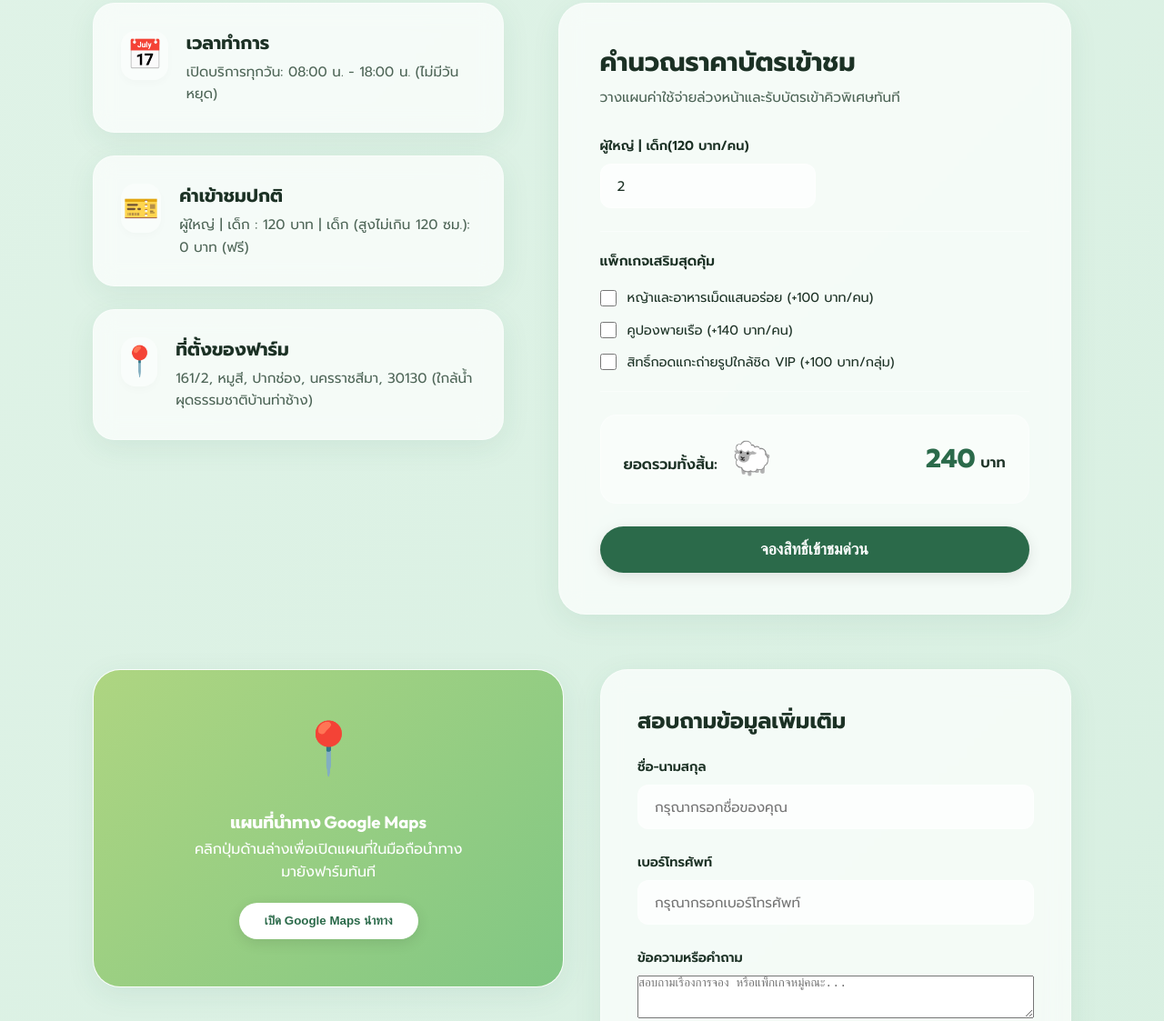
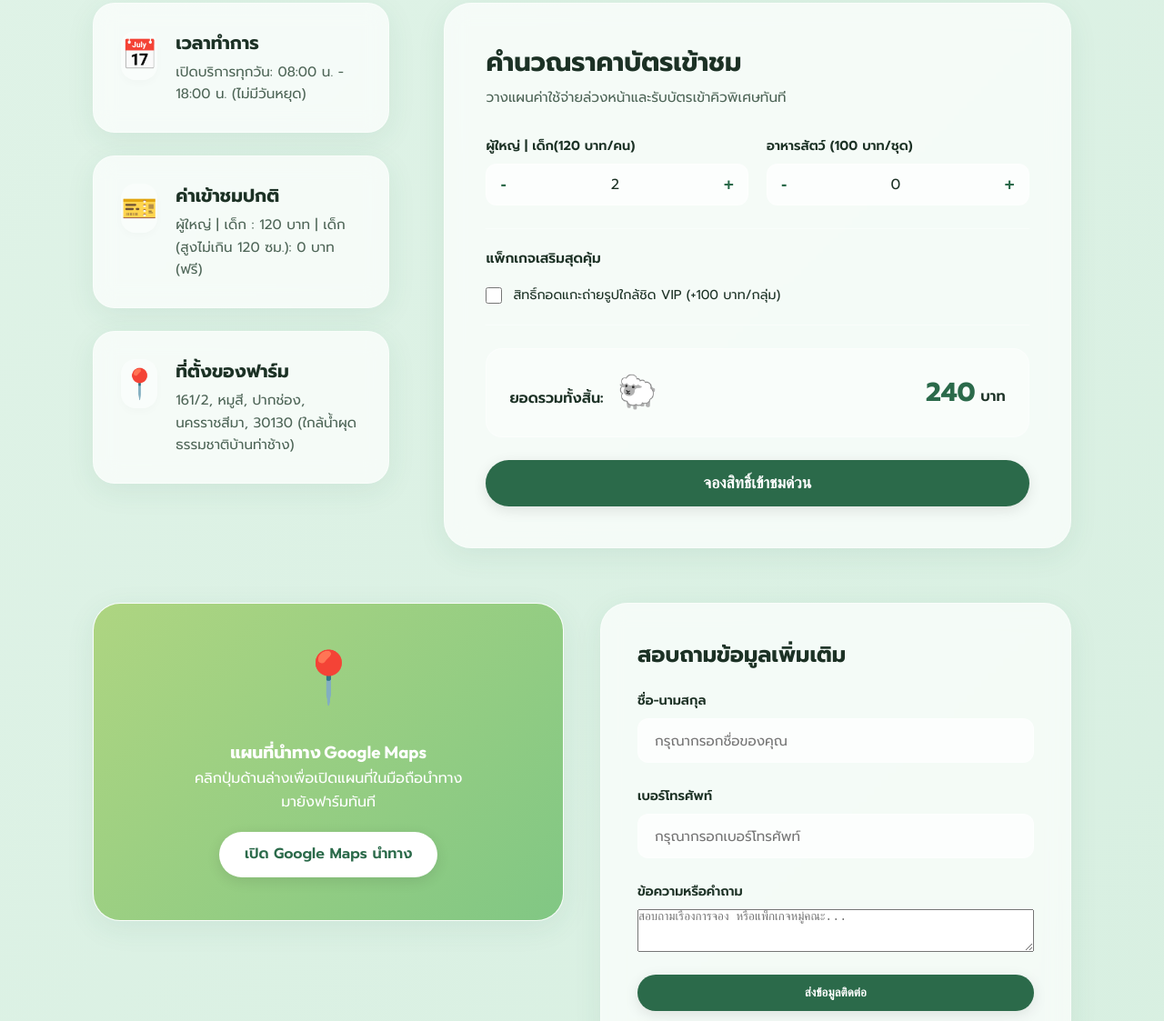
Before and after one commit to stardoiservice/StardoiFarmKhaoyai, a plain HTML site: page index.html in a window 1280 px wide. Shown: the part 5557-6680 px from the top of the page at 91% size. Drawn offline with Linux system fonts and the light colour scheme; a web font is replaced by a local one.

Commit message:
Add files via upload

```diff
--- a/app.js
+++ b/app.js
@@ -107,7 +107,7 @@
   'label-adults': { th: 'ผู้ใหญ่ | เด็ก(120 บาท/คน)', en: 'Adult | Child (120 THB/person)', zh: '成人 | 儿童 (120泰铢/人)', ja: '大人 | 子供 (120バーツ/人)' },
   'label-kids': { th: 'เด็ก เล็ก ฟรี (สูงไม่เกิน 120 ซม.)', en: 'Small Child FREE (under 120cm)', zh: '幼童 免费 (120厘米以下)', ja: '幼児 無料 (身長120cm以下)' },
   'label-addons': { th: 'แพ็กเกจเสริมสุดคุ้ม', en: 'Special Value Add-ons', zh: '超值附加服务', ja: '特別バリューオプション' },
-  'addon-feeding': { th: 'หญ้าและอาหารเม็ดแสนอร่อย (+100 บาท/คน)', en: 'Grass & Delicious Feed Pellets (+100 THB/person)', zh: '牧草和美味饲料颗粒 (+100 泰铢/人)', ja: '牧草と美味しいペレットエサ (+100 バーツ/人)' },
+  'addon-feeding': { th: 'อาหารสัตว์ (100 บาท/ชุด)', en: 'Animal Feed (100 THB/set)', zh: '动物饲料 (100泰铢/套)', ja: '動物の餌 (100バーツ/セット)' },
   'addon-cafe': { th: 'คูปองพายเรือ (+140 บาท/คน)', en: 'Kayak Voucher (+140 THB/person)', zh: '皮划艇体验券 (+140 泰铢/人)', ja: 'カヤックバウチャー (+140 バーツ/人)' },
   'addon-photo': { th: 'สิทธิ์กอดแกะถ่ายรูปใกล้ชิด VIP (+100 บาท/กลุ่ม)', en: 'VIP Close Sheep Hug & Photo Session (+100 THB/group)', zh: 'VIP 近距离拥抱羊群及拍照 (+100 泰铢/组)', ja: 'VIP 羊とのハグ＆写真撮影 (+100 バーツ/グループ)' },
   'label-total': { th: 'ยอดรวมทั้งสิ้น:', en: 'Estimated Total:', zh: '预估总计：', ja: 'お見積もり合計：' },
@@ -283,8 +283,19 @@
 // ==========================================================================
 // 6. Ticket Estimator Calculator
 // ==========================================================================
+function updateSpinner(id, change) {
+  const input = document.getElementById(id);
+  if (input) {
+    let val = parseInt(input.value) || 0;
+    val += change;
+    if (val < parseInt(input.min || 0)) val = parseInt(input.min || 0);
+    input.value = val;
+    calculateTotal();
+  }
+}
+
 function initCalculator() {
-  const inputs = ['calcAdults', 'calcKids', 'addonFeeding', 'addonKayak', 'addonPhoto'];
+  const inputs = ['calcAdults', 'addonFeeding', 'addonPhoto'];
   inputs.forEach(id => {
     const el = document.getElementById(id);
     if (el) {
@@ -299,7 +310,6 @@
 function calculateTotal() {
   const adultsInput = document.getElementById('calcAdults');
   const addonFeeding = document.getElementById('addonFeeding');
-  const addonKayak = document.getElementById('addonKayak');
   const addonPhoto = document.getElementById('addonPhoto');
   const totalPriceEl = document.getElementById('totalPrice');
 
@@ -311,13 +321,11 @@
   let total = people * 120;
 
   // Add-ons calculations
-  if (addonFeeding && addonFeeding.checked) {
-    total += people * 100;
+  if (addonFeeding) {
+    const feedingSets = parseInt(addonFeeding.value) || 0;
+    total += feedingSets * 100;
   }
-  if (addonKayak && addonKayak.checked) {
-    total += people * 140;
-  }
-  if (addonPhoto && addonPhoto.checked && people > 0) {
+if (addonPhoto && addonPhoto.checked && people > 0) {
     total += 100;
   }
 
@@ -500,8 +508,7 @@
 
 // Google Maps navigator external call
 window.openGoogleMaps = function() {
-  // Stardoi Sheep Farm simulated location coordinates near Khao Yai Pakchong
-  const url = "https://maps.google.com/?q=Stardoi+Sheep+Farm+Khao+Yai";
+  const url = "https://maps.google.com/?q=StardoiFarm+Khaoyai,+161+2,+Mu+Si,+Pak+Chong+District,+Nakhon+Ratchasima+30130";
   window.open(url, '_blank');
 };
 
--- a/index.html
+++ b/index.html
@@ -308,7 +308,7 @@
         </div>
         <!-- Slide 3 -->
         <div class="my-slide fade">
-          <img src="images/slide3.png" onerror="this.src='images/cute_sheep.jpg'" alt="Stardoi Farm Slide 3">
+          <img src="images/slide3.jpg" onerror="this.src='images/cute_sheep.jpg'" alt="Stardoi Farm Slide 3">
           <div class="slide-caption" data-translate="slide3-caption">แวะพักจิบเครื่องดื่มและทานเบเกอรี่แสนอร่อยที่คาเฟ่</div>
         </div>
         <!-- Slide 4 -->
@@ -386,26 +386,26 @@
           <div class="form-row">
             <div class="form-group">
               <label for="calcAdults" data-translate="label-adults">ผู้ใหญ่ | เด็ก(120 บาท/คน)</label>
-              <input type="number" id="calcAdults" min="0" value="2" required>
+              <div class="input-spinner">
+                <button type="button" class="spinner-btn" onclick="updateSpinner('calcAdults', -1)">-</button>
+                <input type="number" id="calcAdults" min="0" value="2" readonly>
+                <button type="button" class="spinner-btn" onclick="updateSpinner('calcAdults', 1)">+</button>
+              </div>
             </div>
-<!--            <div class="form-group">
-              <label for="calcKids" data-translate="label-kids">เด็ก (50 บาท/คน)</label>
-              <input type="number" id="calcKids" min="0" value="0">
-            </div> -->
+            <div class="form-group">
+              <label for="addonFeeding" data-translate="addon-feeding">อาหารสัตว์ (100 บาท/ชุด)</label>
+              <div class="input-spinner">
+                <button type="button" class="spinner-btn" onclick="updateSpinner('addonFeeding', -1)">-</button>
+                <input type="number" id="addonFeeding" min="0" value="0" readonly>
+                <button type="button" class="spinner-btn" onclick="updateSpinner('addonFeeding', 1)">+</button>
+              </div>
+            </div>
           </div>
 
           <div class="addons-group">
             <span class="addons-title" data-translate="label-addons">แพ็กเกจเสริมสุดคุ้ม</span>
 
-            <label class="checkbox-label">
-              <input type="checkbox" id="addonFeeding">
-              <span data-translate="addon-feeding">หญ้าและอาหารเม็ดแสนอร่อย (+100 บาท/คน)</span>
-            </label>
 
-            <label class="checkbox-label">
-              <input type="checkbox" id="addonKayak">
-              <span data-translate="addon-cafe">คูปองพายเรือ (+140 บาท/คน)</span>
-            </label>
 
             <label class="checkbox-label">
               <input type="checkbox" id="addonPhoto">
@@ -436,7 +436,7 @@
           <div class="map-placeholder-icon">📍</div>
           <h3 data-translate="map-placeholder-title">แผนที่นำทาง Google Maps</h3>
           <p data-translate="map-placeholder-desc" style="max-width: 320px; margin-top: 5px;">คลิกปุ่มด้านล่างเพื่อเปิดแผนที่ในมือถือนำทางมายังฟาร์มทันที</p>
-          <button class="btn-primary map-btn" onclick="openGoogleMaps()" data-translate="btn-open-map">เปิด Google Maps นำทาง</button>
+          <a href="https://maps.google.com/?q=stardoifarm+khaoyai" target="_blank" class="btn-primary map-btn" style="text-decoration: none; display: inline-block; box-sizing: border-box;" data-translate="btn-open-map">เปิด Google Maps นำทาง</a>
         </div>
       </div>
 
--- a/style.css
+++ b/style.css
@@ -1152,6 +1152,47 @@
   border-color: var(--primary-color);
 }
 
+.input-spinner {
+  display: flex;
+  align-items: center;
+  background: var(--glass-bg);
+  border: 1px solid var(--glass-border);
+  border-radius: 12px;
+  overflow: hidden;
+}
+
+.input-spinner button {
+  background: transparent;
+  border: none;
+  color: var(--primary-color);
+  font-size: 1.2rem;
+  font-weight: bold;
+  padding: 10px 15px;
+  cursor: pointer;
+  transition: background 0.2s;
+}
+
+.input-spinner button:hover {
+  background: rgba(0,0,0,0.05);
+}
+
+.input-spinner input {
+  flex: 1;
+  text-align: center;
+  border: none !important;
+  background: transparent !important;
+  border-radius: 0 !important;
+  padding: 10px 0 !important;
+  font-size: 1rem !important;
+  -moz-appearance: textfield;
+}
+
+.input-spinner input::-webkit-outer-spin-button,
+.input-spinner input::-webkit-inner-spin-button {
+  -webkit-appearance: none;
+  margin: 0;
+}
+
 .addons-group {
   display: flex;
   flex-direction: column;
```
Also changed, not shown: 1 other file.
